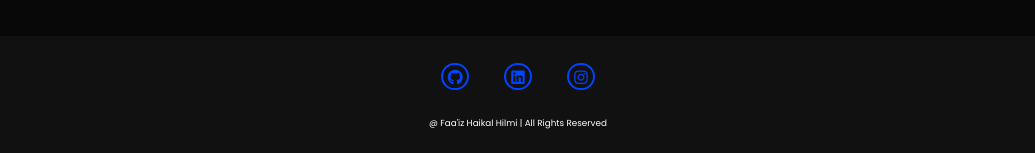
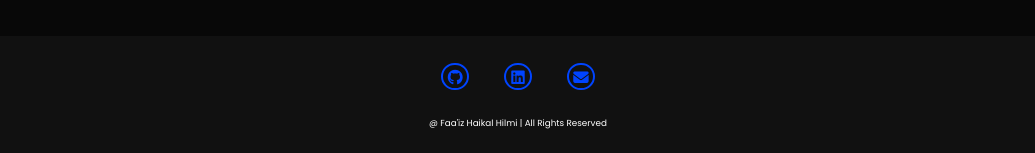
Before and after one commit to FaaizHaikal/my-portfolio, a React (Vite) app: page / in a window 1280 px wide. Shown: the part 3044-3197 px from the top of the page, without its empty margins (122-1157 px from the left). Built offline with nearby package versions, Linux system fonts and the light colour scheme.

Commit message:
refactor: change to email

```diff
--- a/src/pages/ContactPage.tsx
+++ b/src/pages/ContactPage.tsx
@@ -98,8 +98,8 @@ function ContactPage() {
           <a href="https://linkedin.com/in/faaizhaikal" target="_blank">
             <i className="fa-brands fa-linkedin"></i>
           </a>
-          <a href="https://instagram.com/faaizhilmi" target="_blank">
-            <i className="fa-brands fa-instagram"></i>
+          <a href="mailto:faaizhaikal@gmail.com" target="_blank">
+            <i className="fa-solid fa-envelope"></i>
           </a>
         </div>
 
```
